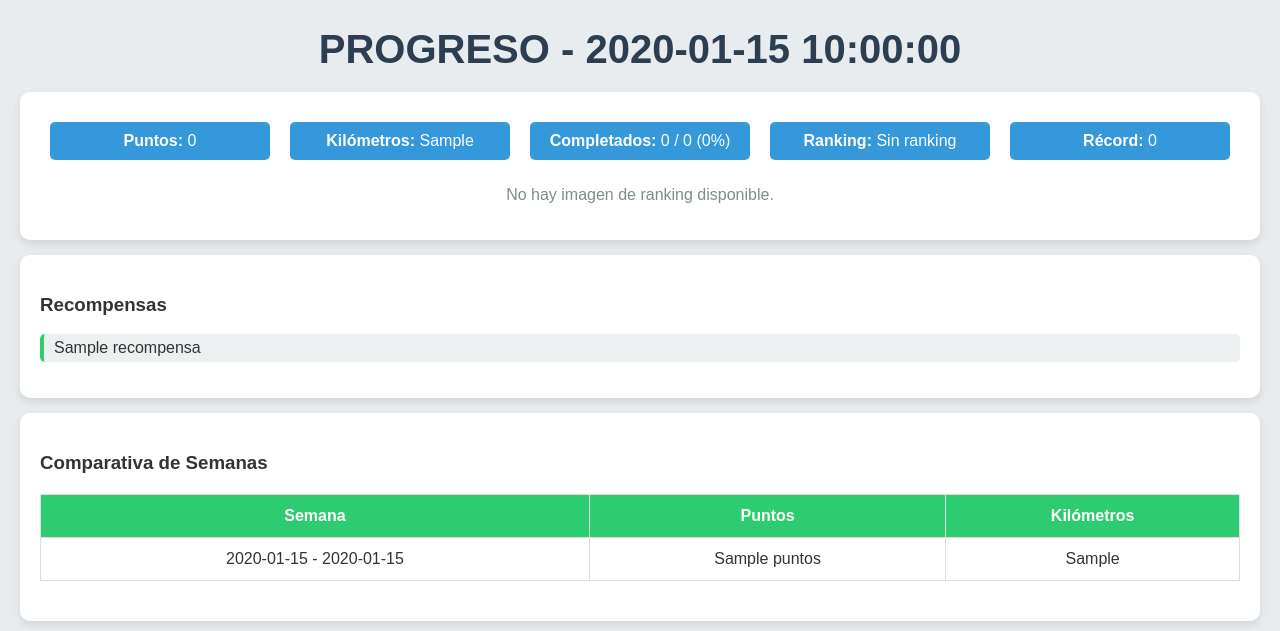
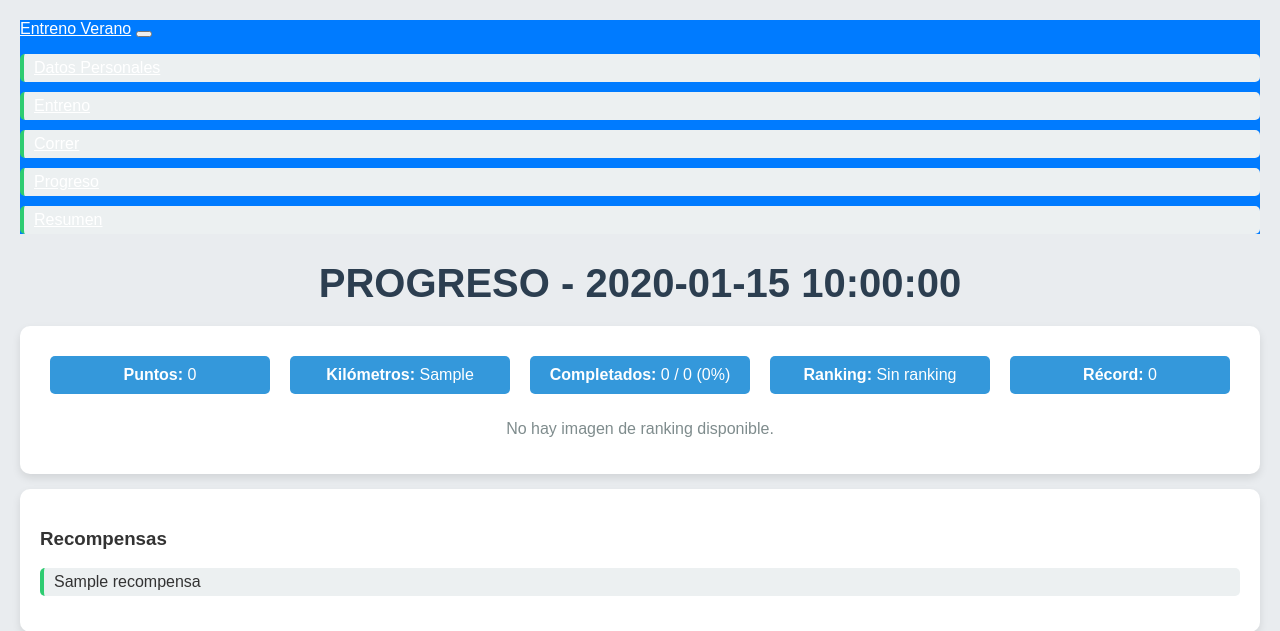
Before and after one commit to bernat1973/entreno-verano, a Flask app: template templates/progreso.html in a window 1280 px wide. Shown: the top 631 px of the page. Run offline with Flask 3, Linux system fonts and the light colour scheme; the template is opened without the code that fills it: most values are stand-ins (such as "Sample title", 1, 10 or a date in 2020); parts of the project's set-up code (start-up, migrations or seed data) failed here and were passed over.

Commit message:
Update progreso.html

```diff
--- a/templates/progreso.html
+++ b/templates/progreso.html
@@ -8,6 +8,15 @@
             margin: 20px;
             background-color: #e9ecef;
             color: #333;
+        }
+        .navbar {
+            background-color: #007bff;
+        }
+        .navbar-brand, .nav-link {
+            color: white !important;
+        }
+        .nav-link:hover {
+            color: #e0e0e0 !important;
         }
         h1 {
             color: #2c3e50;
@@ -96,6 +105,23 @@
     </style>
 </head>
 <body>
+    <nav class="navbar navbar-expand-lg">
+        <div class="container-fluid">
+            <a class="navbar-brand" href="{{ url_for('index') }}">Entreno Verano</a>
+            <button class="navbar-toggler" type="button" data-bs-toggle="collapse" data-bs-target="#navbarNav" aria-controls="navbarNav" aria-expanded="false" aria-label="Toggle navigation">
+                <span class="navbar-toggler-icon"></span>
+            </button>
+            <div class="collapse navbar-collapse" id="navbarNav">
+                <ul class="navbar-nav">
+                    <li class="nav-item"><a class="nav-link" href="{{ url_for('datos_personales') }}">Datos Personales</a></li>
+                    <li class="nav-item"><a class="nav-link" href="{{ url_for('entreno') }}">Entreno</a></li>
+                    <li class="nav-item"><a class="nav-link" href="{{ url_for('correr') }}">Correr</a></li>
+                    <li class="nav-item"><a class="nav-link active" href="{{ url_for('progreso') }}">Progreso</a></li>
+                    <li class="nav-item"><a class="nav-link" href="{{ url_for('resumen') }}">Resumen</a></li>
+                </ul>
+            </div>
+        </div>
+    </nav>
     <h1>Progreso - {{ fecha }}</h1>
     <div class="card">
         <div class="stats">
@@ -136,6 +162,6 @@
             {% endfor %}
         </table>
     </div>
-    <a href="/" class="button">Volver al Menú</a>
+    <a href="{{ url_for('index') }}" class="button">Volver al Menú</a>
 </body>
 </html>
```
